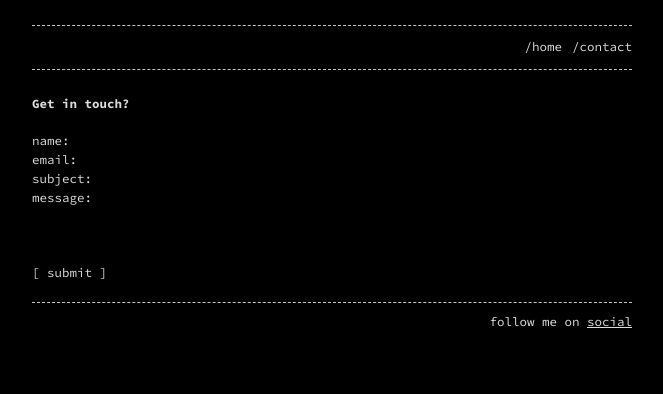
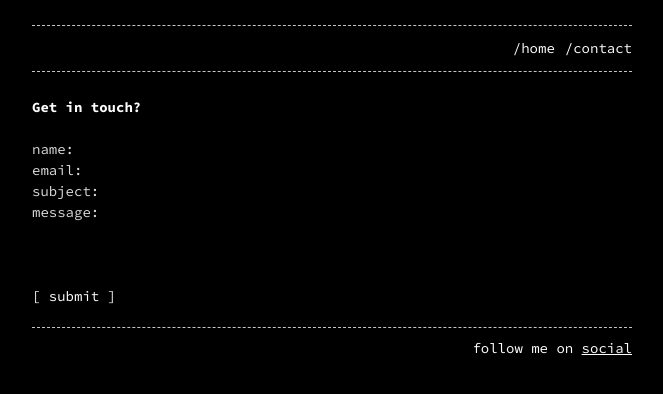
Before and after one commit to alessandroguggino/alessandroguggino.github.io, a Jekyll site: the page built from contact.md, in a window 1280 px wide. Shown: the top 394 px of the page, without its empty margins (308-971 px from the left). Built offline with Jekyll 4.4.1, drawn with Linux system fonts in a browser that asks for light colours; nearby versions of some CDN libraries; library files that are not in the unit come from our copies.

Commit message:
Update base.scss

```diff
--- a/_sass/base.scss
+++ b/_sass/base.scss
@@ -6,12 +6,14 @@
  * Style variables
  */
 $base-font-family:     'Source Code Pro', monospace !default;
-$base-font-size:       12.5px !default;
+$base-font-size:       14px !default;
 $mobile-font-size:     12px !default;
 $base-line-height:     1.5 !default;
 $container-width:      90% !default;
 $container-max-width:  600px !default;
 $background-color:     #000;
+$text-color:           #ffffff;
+$link-color:           #ffffff;
 
 /**
  * Global
```
